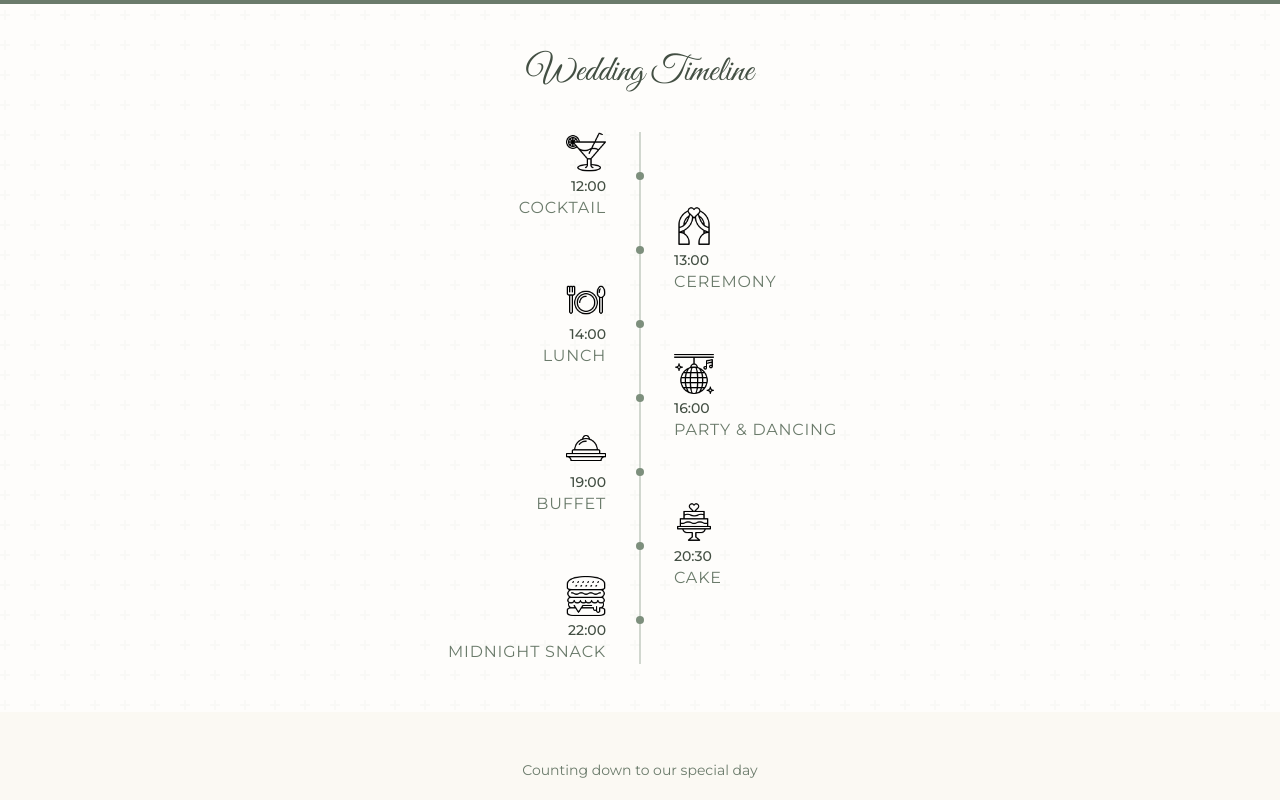
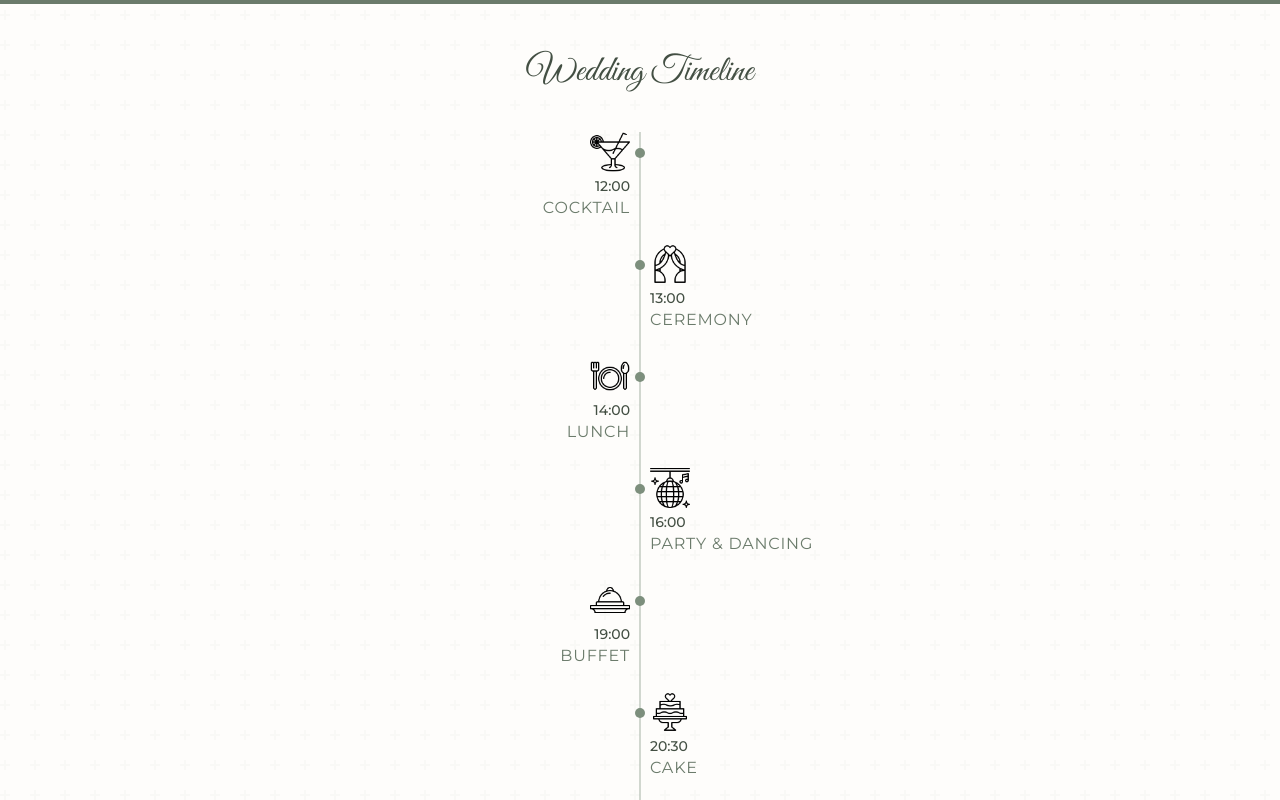
Before and after one commit to carvalho2707/wedding, a React (Vite) app: page / in a window 1280 px wide. Shown: the part 920-1720 px from the top of the page. Built offline with nearby package versions, Linux system fonts and the light colour scheme; no server answers.

Commit message:
refine timeline layout with better alignment and spacing adjustments

```diff
--- a/src/components/Timeline.tsx
+++ b/src/components/Timeline.tsx
@@ -24,38 +24,38 @@ export default function Timeline() {
           {/* Vertical line */}
           <div className="absolute left-1/2 -translate-x-1/2 top-0 bottom-0 w-px bg-sage-300" />
 
-          <div className="flex flex-col -space-y-3.5">
+          <div className="flex flex-col gap-6">
             {events.map((event, index) => {
               const isLeft = index % 2 === 0
 
               return (
-                <div key={index} className="relative grid grid-cols-[1fr_20px_1fr] items-center">
+                <div key={index} className="relative">
+                  {/* Dot on line - absolutely positioned at center */}
+                  <div className="absolute left-1/2 -translate-x-1/2 top-4 w-2.5 h-2.5 bg-sage-400 rounded-full z-10" />
+
+                  <div className="grid grid-cols-2 gap-5">
                     {/* Left content */}
-                  {isLeft ? (
-                    <div className="text-right pr-6">
-                      <img src={event.icon} alt="" className="w-10 h-10 mb-1 inline-block" />
+                    <div className={`flex flex-col ${isLeft ? 'items-end' : ''}`}>
+                      {isLeft && (
+                        <>
+                          <img src={event.icon} alt="" className="w-10 h-10 mb-1" />
                           <p className="text-sm font-medium text-sage-700">{event.time}</p>
-                      <p className="text-sage-500 text-base uppercase tracking-wider">{event.label}</p>
-                    </div>
-                  ) : (
-                    <div />
+                          <p className="text-sage-500 text-base uppercase tracking-wider text-right">{event.label}</p>
+                        </>
                       )}
-
-                  {/* Dot on line */}
-                  <div className="flex justify-center">
-                    <div className="w-2 h-2 bg-sage-400 rounded-full" />
                     </div>
 
                     {/* Right content */}
-                  {!isLeft ? (
-                    <div className="text-left pl-6">
-                      <img src={event.icon} alt="" className="w-10 h-10 mb-1 inline-block" />
+                    <div className={`flex flex-col ${!isLeft ? 'items-start' : ''}`}>
+                      {!isLeft && (
+                        <>
+                          <img src={event.icon} alt="" className="w-10 h-10 mb-1" />
                           <p className="text-sm font-medium text-sage-700">{event.time}</p>
                           <p className="text-sage-500 text-base uppercase tracking-wider">{event.label}</p>
+                        </>
+                      )}
                     </div>
-                  ) : (
-                    <div />
-                  )}
+                  </div>
                 </div>
               )
             })}
```
Lines whose indentation alone changed are shown as unchanged.
